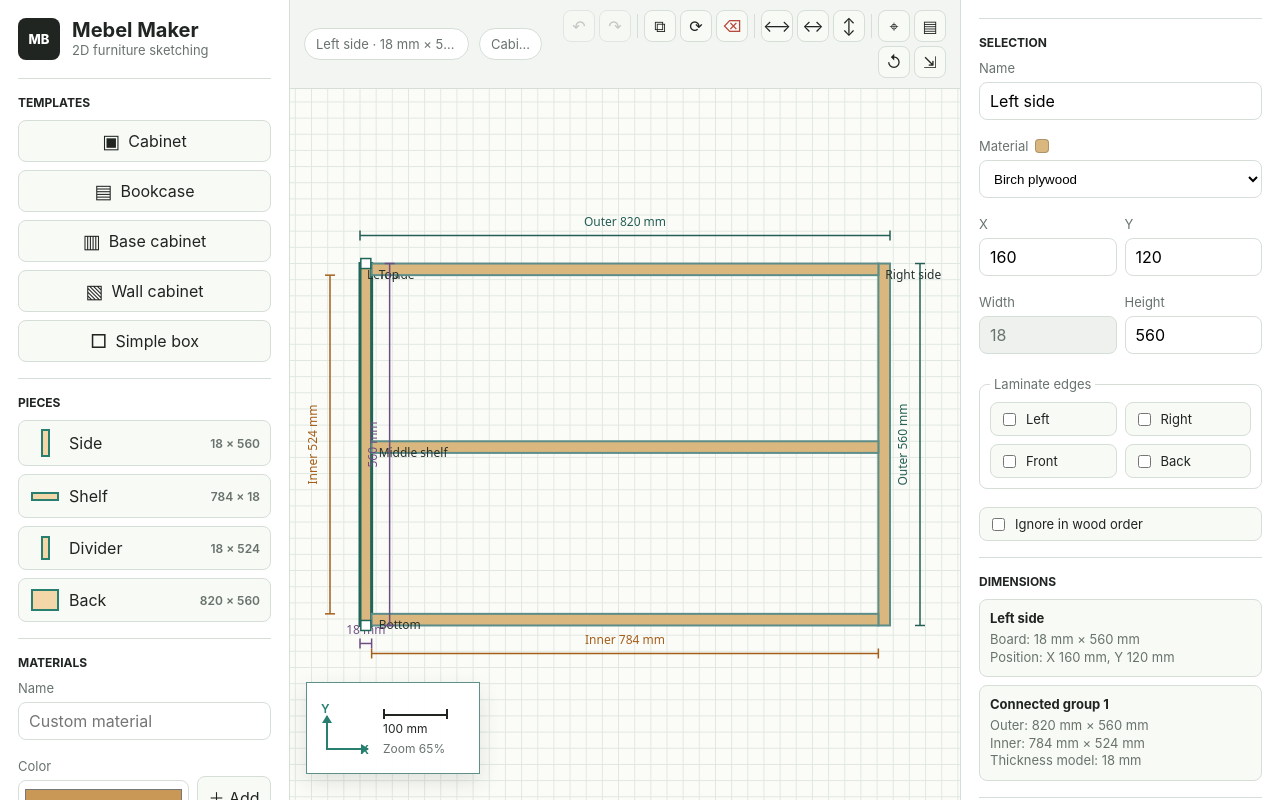
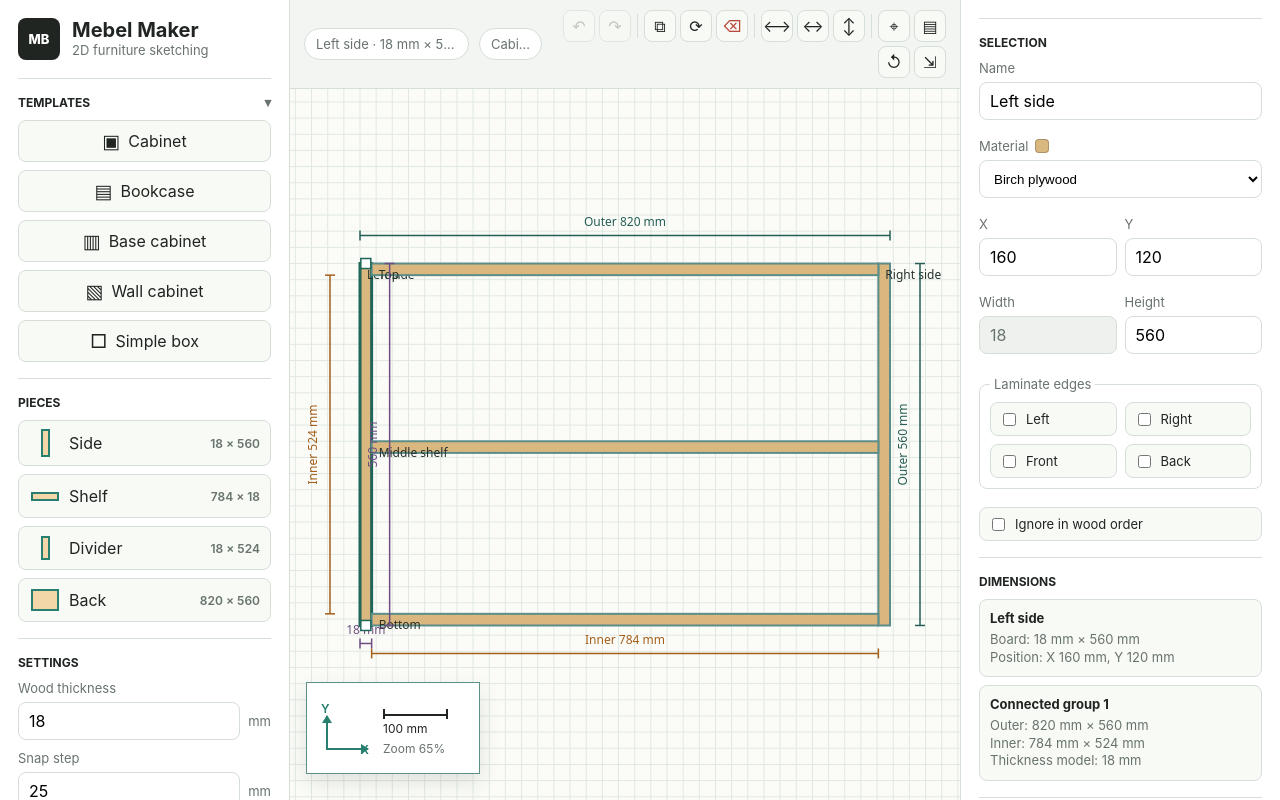
Before and after one commit to biern/mebel-maker, a Svelte app: page / in a window 1280 px wide. Built offline with nearby package versions, Linux system fonts and the light colour scheme.

Commit message:
Make sidebar templates and materials collapsible

```diff
--- a/src/components/LeftPanel.svelte
+++ b/src/components/LeftPanel.svelte
@@ -7,8 +7,8 @@
     </div>
   </div>
 
-  <section class="tool-section">
-    <h2>Templates</h2>
+  <details class="tool-section collapsible-section" open>
+    <summary>Templates</summary>
     <div class="button-grid compact" id="templateList">
       <button class="tool-button" data-template="cabinet" title="Create a connected cabinet starter">
         <span class="icon">▣</span>
@@ -31,7 +31,7 @@
         Simple box
       </button>
     </div>
-  </section>
+  </details>
 
   <section class="tool-section">
     <h2>Pieces</h2>
@@ -60,24 +60,6 @@
   </section>
 
   <section class="tool-section">
-    <h2>Materials</h2>
-    <form class="material-form" id="materialForm">
-      <label class="field">
-        <span>Name</span>
-        <input id="materialNameInput" type="text" autocomplete="off" placeholder="Custom material">
-      </label>
-      <div class="material-input-row">
-        <label class="field">
-          <span>Color</span>
-          <input id="materialColorInput" type="color" value="#c99756">
-        </label>
-        <button id="addMaterialBtn" class="tool-button" type="submit" title="Add custom material">＋ Add</button>
-      </div>
-    </form>
-    <div class="material-list" id="materialList"></div>
-  </section>
-
-  <section class="tool-section">
     <h2>Settings</h2>
     <label class="field">
       <span>Wood thickness</span>
@@ -102,4 +84,22 @@
       <span>Show dimension hints</span>
     </label>
   </section>
+
+  <details class="tool-section collapsible-section" open>
+    <summary>Materials</summary>
+    <form class="material-form" id="materialForm">
+      <label class="field">
+        <span>Name</span>
+        <input id="materialNameInput" type="text" autocomplete="off" placeholder="Custom material">
+      </label>
+      <div class="material-input-row">
+        <label class="field">
+          <span>Color</span>
+          <input id="materialColorInput" type="color" value="#c99756">
+        </label>
+        <button id="addMaterialBtn" class="tool-button" type="submit" title="Add custom material">＋ Add</button>
+      </div>
+    </form>
+    <div class="material-list" id="materialList"></div>
+  </details>
 </aside>
--- a/styles.css
+++ b/styles.css
@@ -106,6 +106,46 @@ h1 {
   letter-spacing: 0;
   margin-bottom: 10px;
   text-transform: uppercase;
+}
+
+.collapsible-section summary {
+  align-items: center;
+  color: var(--ink);
+  cursor: pointer;
+  display: flex;
+  font-size: 12px;
+  font-weight: 700;
+  justify-content: space-between;
+  letter-spacing: 0;
+  list-style: none;
+  margin-bottom: 10px;
+  text-transform: uppercase;
+}
+
+.collapsible-section summary::-webkit-details-marker {
+  display: none;
+}
+
+.collapsible-section summary::after {
+  color: var(--muted);
+  content: "▾";
+  font-size: 13px;
+  line-height: 1;
+  transition: transform 120ms ease;
+}
+
+.collapsible-section:not([open]) summary {
+  margin-bottom: 0;
+}
+
+.collapsible-section:not([open]) summary::after {
+  transform: rotate(-90deg);
+}
+
+.collapsible-section summary:focus-visible {
+  border-radius: 4px;
+  outline: 2px solid rgba(40, 127, 111, 0.16);
+  outline-offset: 3px;
 }
 
 .button-grid {
```
